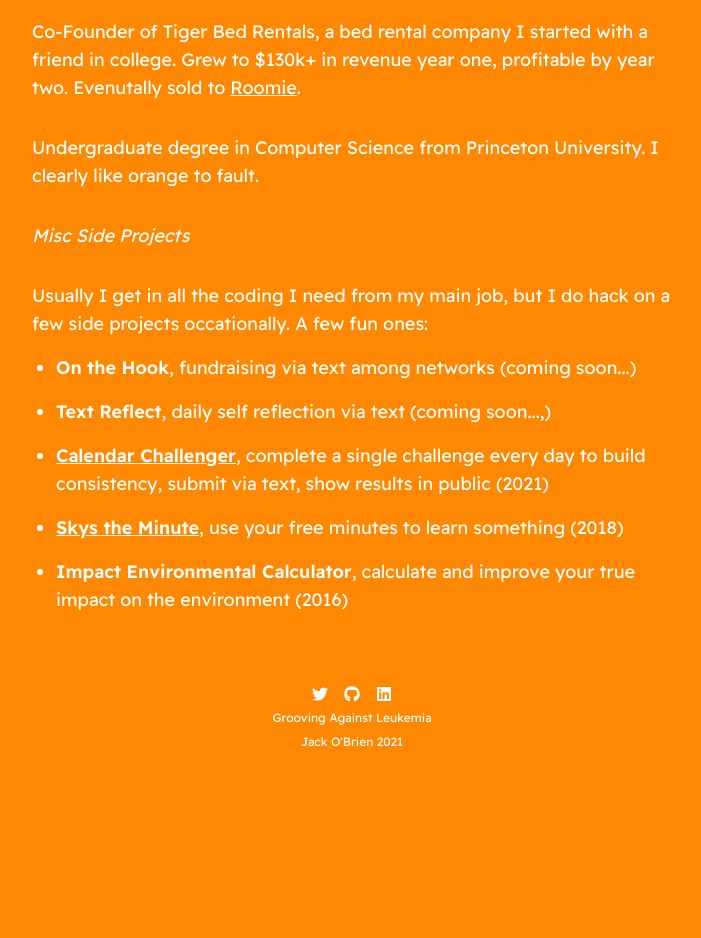
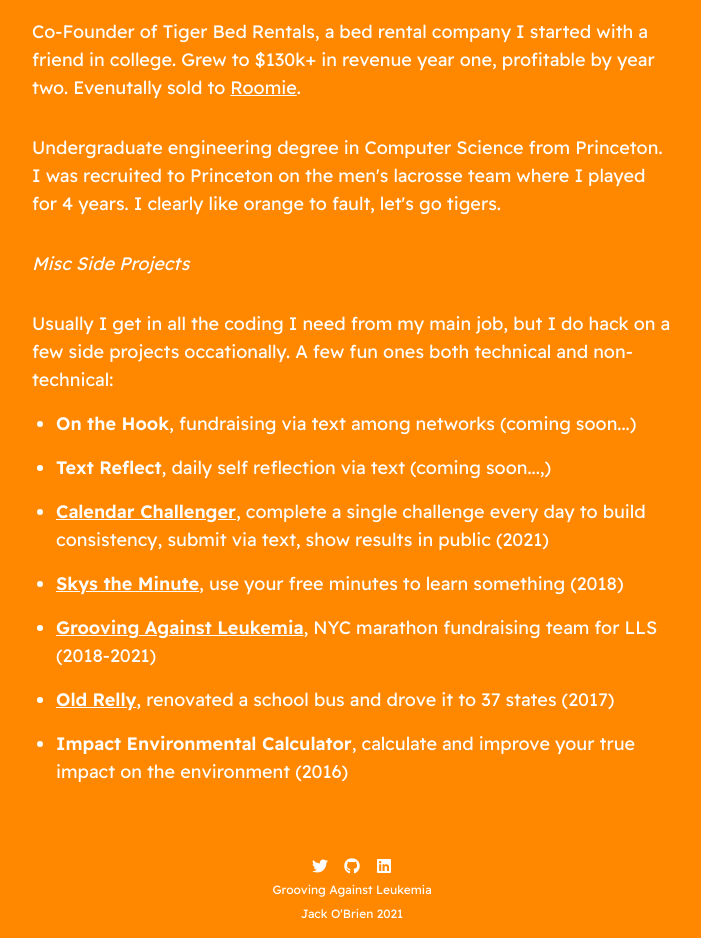
Before and after one commit to jfobrien29/text-reflect, a Next.js app: page /about in a window 1280 px wide. Shown: the part 640-1578 px from the top of the page, without its empty margins (288-989 px from the left). Before the commit the page ends 1406 px from the top, so only its background shows below. Built offline with nearby package versions, Linux system fonts and the light colour scheme.

Commit message:
update about page

```diff
--- a/src/components/About.tsx
+++ b/src/components/About.tsx
@@ -60,15 +60,17 @@ change solutions. At my core, I like to build things. Previously Google, IBM, an
       </p>
 
       <p className="mt-8 text-lg">
-        Undergraduate degree in Computer Science from Princeton University. I
-        clearly like orange to fault.
+        Undergraduate engineering degree in Computer Science from Princeton. I
+        was recruited to Princeton on the men's lacrosse team where I played for
+        4 years. I clearly like orange to fault, let's go tigers.
       </p>
 
       <h2 className="mt-8 italic text-lg">Misc Side Projects</h2>
 
       <p className="mt-8 text-lg">
         <span>Usually</span> I get in all the coding I need from my main job,
-        but I do hack on a few side projects occationally. A few fun ones:
+        but I do hack on a few side projects occationally. A few fun ones both
+        technical and non-technical:
         <ul className="list-disc ml-6 mt-4 gap-4">
           <li>
             <span className="font-semibold">On the Hook</span>, fundraising via
@@ -82,6 +84,7 @@ change solutions. At my core, I like to build things. Previously Google, IBM, an
             <a
               className="underline font-semibold"
               href="https://calendarchallenger.com/"
+              target="_blank"
             >
               Calendar Challenger
             </a>
@@ -92,10 +95,35 @@ change solutions. At my core, I like to build things. Previously Google, IBM, an
             <a
               className="underline font-semibold"
               href="https://skystheminute.com/"
+              target="_blank"
             >
               Skys the Minute
             </a>
             , use your free minutes to learn something (2018)
+          </li>
+          <li className="mt-4">
+            <span className="font-semibold">
+              <a
+                className="underline font-semibold"
+                href="https://http://groovingagainstleukemia.com/"
+                target="_blank"
+              >
+                Grooving Against Leukemia
+              </a>
+            </span>
+            , NYC marathon fundraising team for LLS (2018-2021)
+          </li>
+          <li className="mt-4">
+            <span className="font-semibold">
+              <a
+                className="underline font-semibold"
+                href="https://www.instagram.com/oldrelly"
+                target="_blank"
+              >
+                Old Relly
+              </a>
+            </span>
+            , renovated a school bus and drove it to 37 states (2017)
           </li>
           <li className="mt-4">
             <span className="font-semibold">
```
